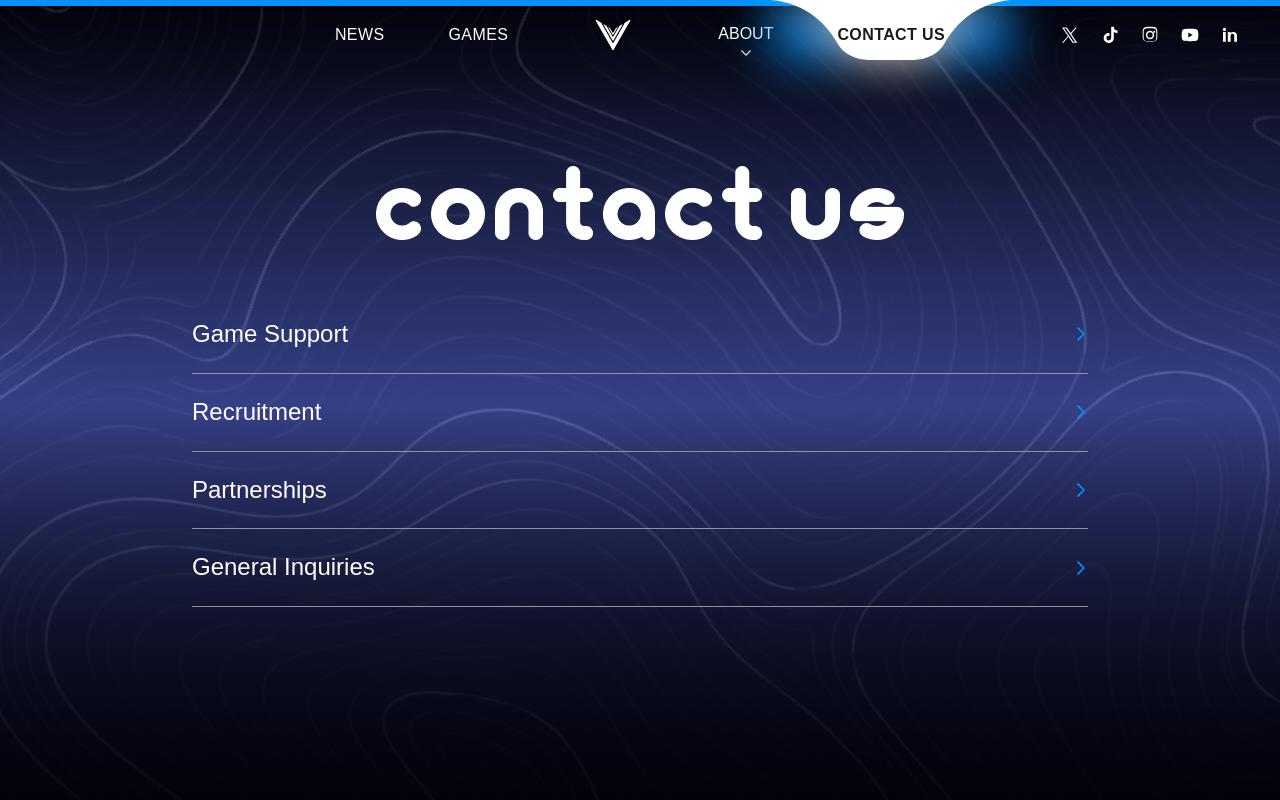
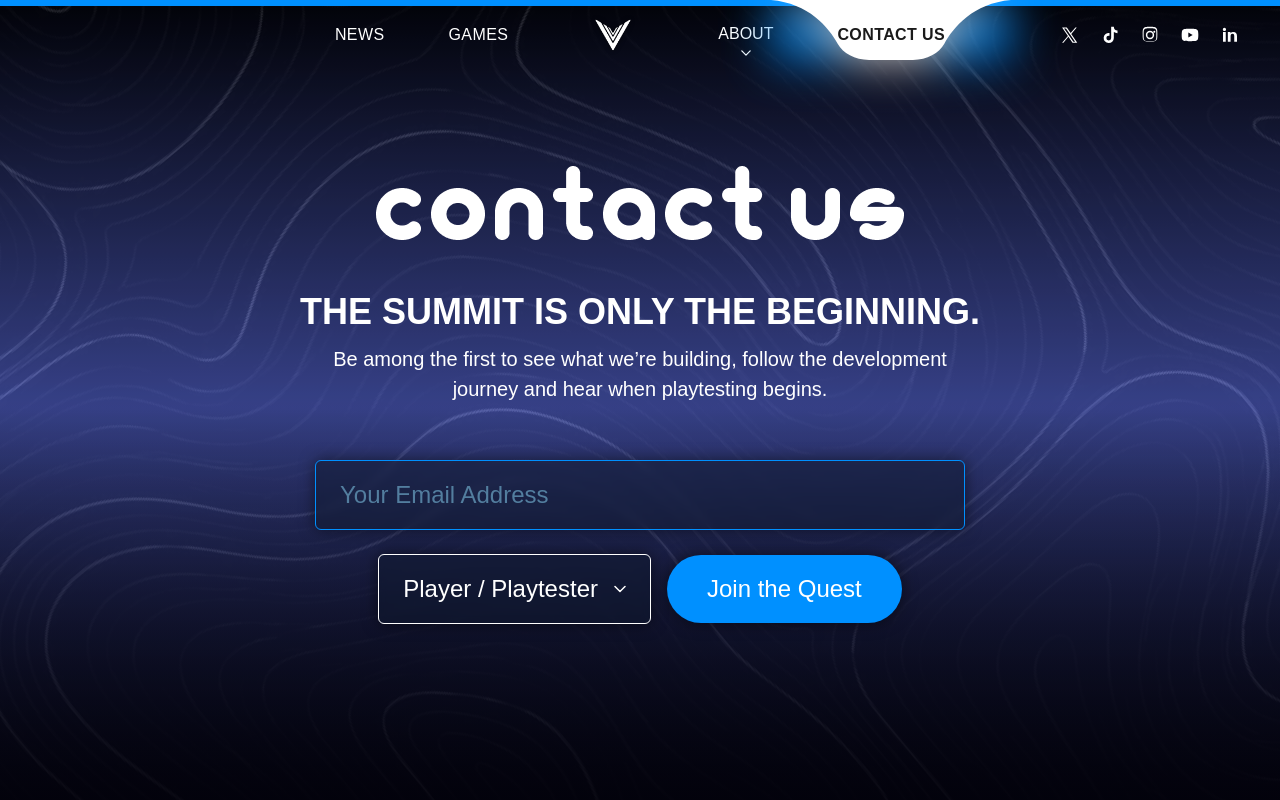
Before and after one commit to jbowen4/vibrainiac-2.0, a Next.js app: page /contact in a window 1280 px wide. Shown: the top 800 px of the page. Built offline with nearby package versions, Linux system fonts and the light colour scheme; a web font is replaced by a local one.

Commit message:
Contact Us page redesign

```diff
--- /dev/null
+++ b/src/app/contact/ContactForm.tsx
@@ -0,0 +1,65 @@
+"use client";
+
+import { useState, type FormEvent } from "react";
+
+import { Select, type SelectOption } from "@/components/Select";
+import { cn } from "@/lib/cn";
+
+const ROLE_OPTIONS: SelectOption[] = [
+  { value: "player", label: "Player / Playtester" },
+  { value: "funder", label: "Funder" },
+  { value: "partner", label: "Potential Partner" },
+  { value: "researcher", label: "Researcher" },
+];
+
+/**
+ * "Join the Quest" signup — the Contact Us page mockup's email capture,
+ * role picker, and CTA (Figma node 406:1128).
+ */
+export function ContactForm() {
+  const [email, setEmail] = useState("");
+  const [role, setRole] = useState(ROLE_OPTIONS[0].value);
+
+  const handleSubmit = (event: FormEvent<HTMLFormElement>) => {
+    event.preventDefault();
+  };
+
+  return (
+    <form
+      onSubmit={handleSubmit}
+      className="flex w-full flex-col items-center gap-6"
+    >
+      <input
+        type="email"
+        required
+        placeholder="Your Email Address"
+        value={email}
+        onChange={(event) => setEmail(event.target.value)}
+        className={cn(
+          "w-full max-w-[650px] rounded-sm border border-accent-primary bg-background-elevated/50 px-6 py-4",
+          "font-sans text-heading-sm font-light text-text-primary shadow-elevated backdrop-blur-glass-sm outline-none",
+          "placeholder:text-[#537e9f] focus-visible:border-accent-secondary"
+        )}
+      />
+
+      <div className="flex flex-wrap items-center justify-center gap-4">
+        <Select
+          options={ROLE_OPTIONS}
+          value={role}
+          onValueChange={setRole}
+          name="role"
+        />
+        <button
+          type="submit"
+          className={cn(
+            "inline-flex items-center justify-center rounded-full bg-accent-primary px-10 py-4",
+            "font-sans text-heading-sm font-normal text-text-primary shadow-elevated",
+            "transition-colors duration-(--transition-fast) ease-standard hover:bg-accent-primary/85"
+          )}
+        >
+          Join the Quest
+        </button>
+      </div>
+    </form>
+  );
+}
--- a/src/app/contact/page.tsx
+++ b/src/app/contact/page.tsx
@@ -1,6 +1,5 @@
 import Image from 'next/image';
 
-import { Accordion, type AccordionItem } from '@/components/Accordion';
 import { Container } from '@/components/Container';
 import { Footer } from '@/components/Footer';
 import { GradientBackdrop } from '@/components/GradientBackdrop';
@@ -8,8 +7,10 @@ import { Heading } from '@/components/Heading';
 import { NavDropdown, Navbar } from '@/components/Navbar';
 import { NavLink } from '@/components/NavLink';
 import { SocialIcon, type SocialPlatform } from '@/components/SocialIcon';
+import { Text } from '@/components/Text';
 import contactUsText from '../../../public/contact/contact-us-text.png';
 import heroBackground from '../../../public/home/hero-background.png';
+import { ContactForm } from './ContactForm';
 
 const ABOUT_ITEMS = [
   { label: 'The Team', href: '/about/team' },
@@ -44,29 +45,6 @@ const FOOTER_LINKS = [
   { label: 'Media Center', href: '/media-center' },
   { label: 'Our Domains', href: '/domains' },
   { label: 'Site Map', href: '/site-map' },
-];
-
-const CONTACT_ITEMS: AccordionItem[] = [
-  {
-    id: 'game-support',
-    label: 'Game Support',
-    content: 'Please contact us at support@vibrainiacgames.com',
-  },
-  {
-    id: 'recruitment',
-    label: 'Recruitment',
-    content: 'Please contact us at recruitment@vibrainiacgames.com',
-  },
-  {
-    id: 'partnerships',
-    label: 'Partnerships',
-    content: 'Please contact us at partnerships@vibrainiacgames.com',
-  },
-  {
-    id: 'general-inquiries',
-    label: 'General Inquiries',
-    content: 'Please contact us at hello@vibrainiacgames.com',
-  },
 ];
 
 export default function ContactPage() {
@@ -114,7 +92,19 @@ export default function ContactPage() {
                     className='h-auto w-full max-w-sm sm:max-w-xl'
                   />
                 </Heading>
-                <Accordion items={CONTACT_ITEMS} />
+
+                <div className='flex flex-col items-center gap-4 text-center'>
+                  <Heading size='lg' className='text-accent-secondary'>
+                    The summit is only the beginning.
+                  </Heading>
+                  <Text size='lg' className='max-w-2xl'>
+                    Be among the first to see what we&rsquo;re building,
+                    follow the development journey and hear when playtesting
+                    begins.
+                  </Text>
+                </div>
+
+                <ContactForm />
               </div>
             </Container>
           </div>
--- /dev/null
+++ b/src/components/Select.tsx
@@ -0,0 +1,94 @@
+"use client";
+
+import { Select as SelectPrimitive } from "radix-ui";
+
+import { cn } from "@/lib/cn";
+
+export interface SelectOption {
+  value: string;
+  label: string;
+}
+
+export interface SelectProps {
+  options: SelectOption[];
+  defaultValue?: string;
+  value?: string;
+  onValueChange?: (value: string) => void;
+  name?: string;
+  className?: string;
+}
+
+/**
+ * Glass-panel dropdown select — the role picker on the Contact Us page
+ * mockup: dark bordered trigger, translucent glass panel, and the
+ * currently selected option lit on a white row with the accent glow.
+ */
+export function Select({
+  options,
+  defaultValue,
+  value,
+  onValueChange,
+  name,
+  className,
+}: SelectProps) {
+  return (
+    <SelectPrimitive.Root
+      defaultValue={defaultValue}
+      value={value}
+      onValueChange={onValueChange}
+      name={name}
+    >
+      <SelectPrimitive.Trigger
+        className={cn(
+          "inline-flex items-center justify-between gap-4 rounded-sm border border-white bg-background-elevated/50 px-6 py-4",
+          "font-sans text-heading-sm font-medium text-text-primary shadow-elevated backdrop-blur-glass-sm outline-none",
+          "data-[state=open]:border-accent-primary",
+          className
+        )}
+      >
+        <SelectPrimitive.Value />
+        <SelectPrimitive.Icon>
+          <svg aria-hidden viewBox="0 0 12 8" className="size-3 shrink-0">
+            <path
+              d="M1 1.5 6 6.5 11 1.5"
+              stroke="currentColor"
+              strokeWidth={1.5}
+              fill="none"
+              strokeLinecap="round"
+              strokeLinejoin="round"
+            />
+          </svg>
+        </SelectPrimitive.Icon>
+      </SelectPrimitive.Trigger>
+
+      <SelectPrimitive.Portal>
+        <SelectPrimitive.Content
+          position="popper"
+          sideOffset={9}
+          className={cn(
+            "z-50 overflow-hidden rounded-sm border border-white bg-surface-glass backdrop-blur-glass-sm",
+            "data-[state=open]:animate-in data-[state=open]:fade-in data-[state=closed]:animate-out data-[state=closed]:fade-out"
+          )}
+          style={{ width: "var(--radix-select-trigger-width)" }}
+        >
+          <SelectPrimitive.Viewport>
+            {options.map((option) => (
+              <SelectPrimitive.Item
+                key={option.value}
+                value={option.value}
+                className={cn(
+                  "cursor-pointer select-none px-5 py-2 font-sans text-body-sm leading-[34px] text-text-primary outline-none",
+                  "transition-colors duration-(--transition-fast) ease-standard",
+                  "data-[highlighted]:text-accent-primary",
+                  "data-[state=checked]:rounded-t-[4px] data-[state=checked]:bg-text-primary data-[state=checked]:font-bold data-[state=checked]:text-text-inverse data-[state=checked]:shadow-glow-accent data-[state=checked]:data-[highlighted]:text-text-inverse"
+                )}
+              >
+                <SelectPrimitive.ItemText>{option.label}</SelectPrimitive.ItemText>
+              </SelectPrimitive.Item>
+            ))}
+          </SelectPrimitive.Viewport>
+        </SelectPrimitive.Content>
+      </SelectPrimitive.Portal>
+    </SelectPrimitive.Root>
+  );
+}
```
Also changed, not shown: public/Union.svg (added).
